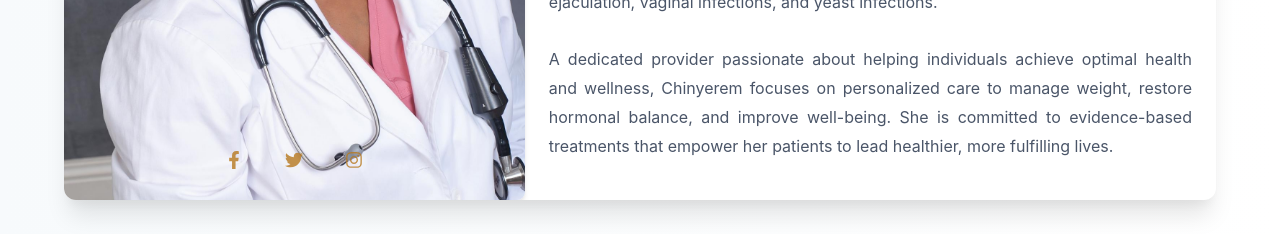
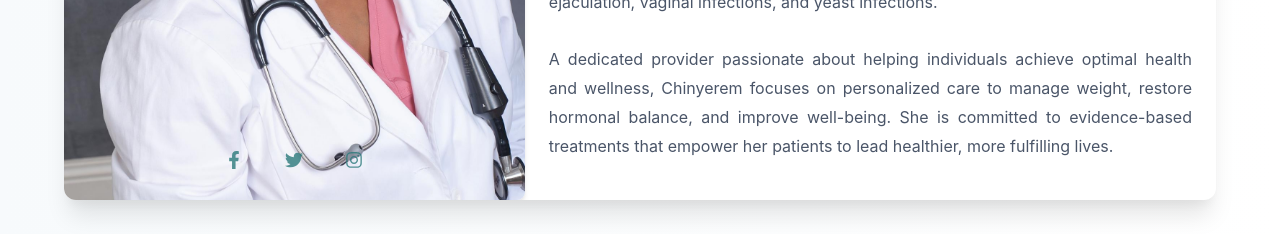
Before and after one commit to oduyemi/gibarestorative, a Next.js app: page / in a window 1280 px wide. Shown: the part 3040-3274 px from the top of the page. Built offline with nearby package versions, Linux system fonts and the light colour scheme.

Commit message:
updated icon color for ceo

```diff
--- a/src/components/About/Ceo.tsx
+++ b/src/components/About/Ceo.tsx
@@ -61,10 +61,10 @@ export const Ceo: React.FC = () => {
                   >
                     <IconButton
                       as="a"
-                      href="#"
+                      href=""
                       icon={<Icon />}
                       aria-label="Social Media Link"
-                      colorScheme="yellow"
+                      colorScheme="teal"
                       variant="ghost"
                       size="lg"
                       _hover={{ transform: "scale(1.2)", transition: "0.3s" }}
```
